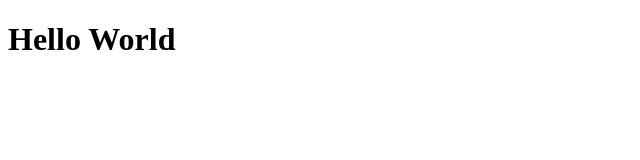
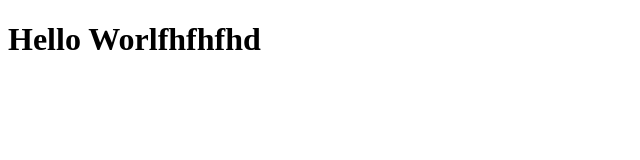
Before and after one commit to TadeleAdv/ht, a plain HTML site: page Desktop/ht/index.html in a window 1280 px wide. Shown: the whole page, without its empty margins (0-640 px from the left). Drawn offline with Linux system fonts and the light colour scheme.

Commit message:
my second commit

```diff
--- a/Desktop/ht/index.html
+++ b/Desktop/ht/index.html
@@ -7,7 +7,7 @@
     <title>Document</title>
 </head>
 
-<h1>Hello World</h1>
+<h1>Hello Worlfhfhfhd</h1>
 
 <body>
 
```
